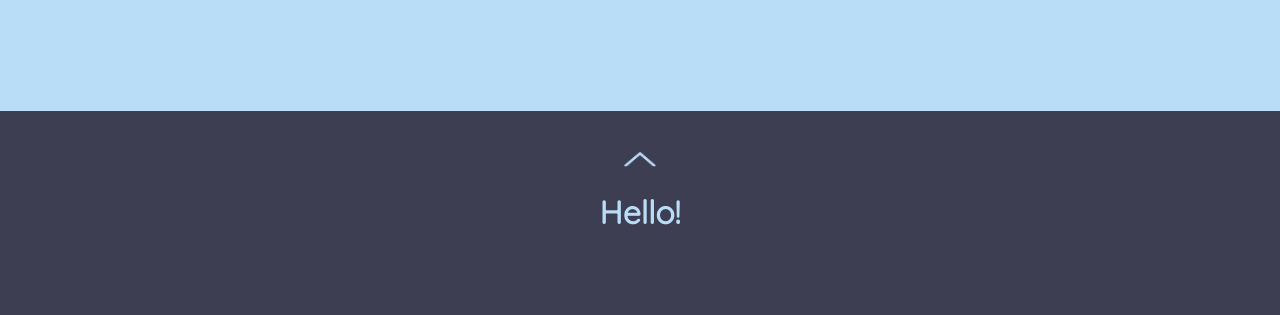
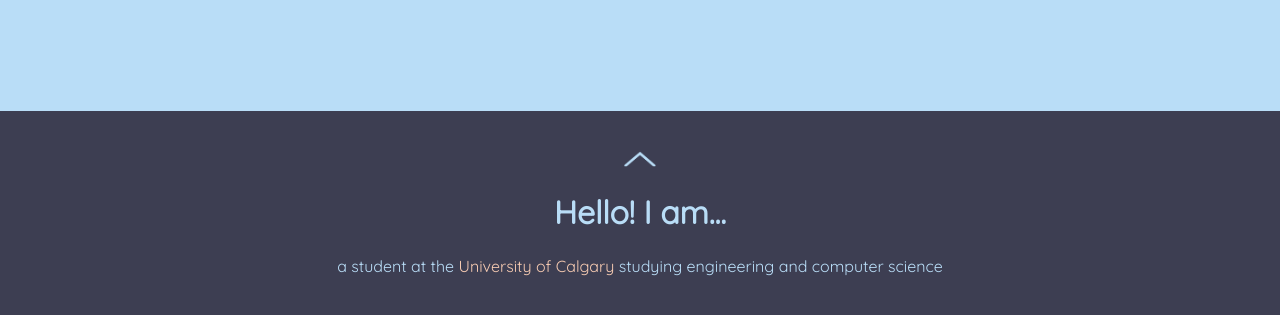
Before and after one commit to e-seng/e-seng.github.io, a plain HTML site: page index.html in a window 1280 px wide. Shown: the part 289-604 px from the top of the page. Drawn offline with Linux system fonts and the light colour scheme.

Commit message:
Add text to about and style it

```diff
--- a/css/style.css
+++ b/css/style.css
@@ -70,11 +70,23 @@ section.links img{
 
 #scroll{
 	font-size: 2vh;
-	padding: 5vh 10%;
+	padding-top: 5vh;
+	padding-right: 10%;
+	padding-left: 10%;
 	text-align: center;
-/*	text-align: justify; */
 }
 
 #about{
-	height: 25vh;
+	text-align: center;
+	margin: 3vh;
 }
+
+#about a:link, a:visited, a:active{
+	color: #F7CBB2;
+	text-decoration: none;
+}
+
+#about a:hover{
+	color: #F7CBB2;
+	text-decoration: underline;
+}
--- a/index.html
+++ b/index.html
@@ -37,10 +37,16 @@
 <div id="content">
     <div id="scroll">
         <img src="./images/scroll-arrow.png">
-	   <h1>Hello!</h1>
+	   <h1>Hello! I am...</h1>
     </div>
     <div id="about">
         <p>
+            a student at the
+            <a href="https://www.ucalgary.ca" target="blank">
+                University of Calgary
+            </a>
+             studying engineering and computer science
+        </p>
     </div>
     <div id="projects">
     </div>
```
